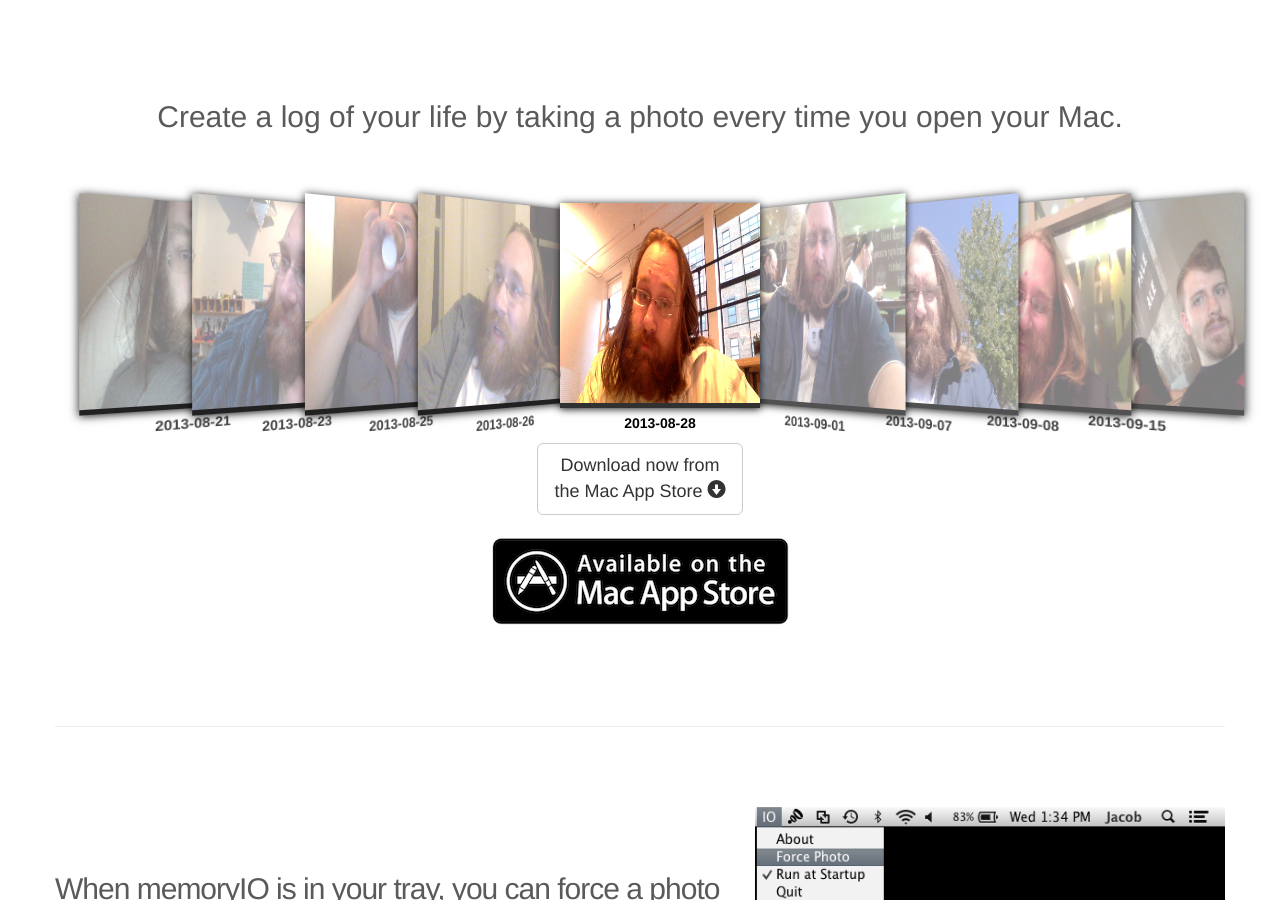
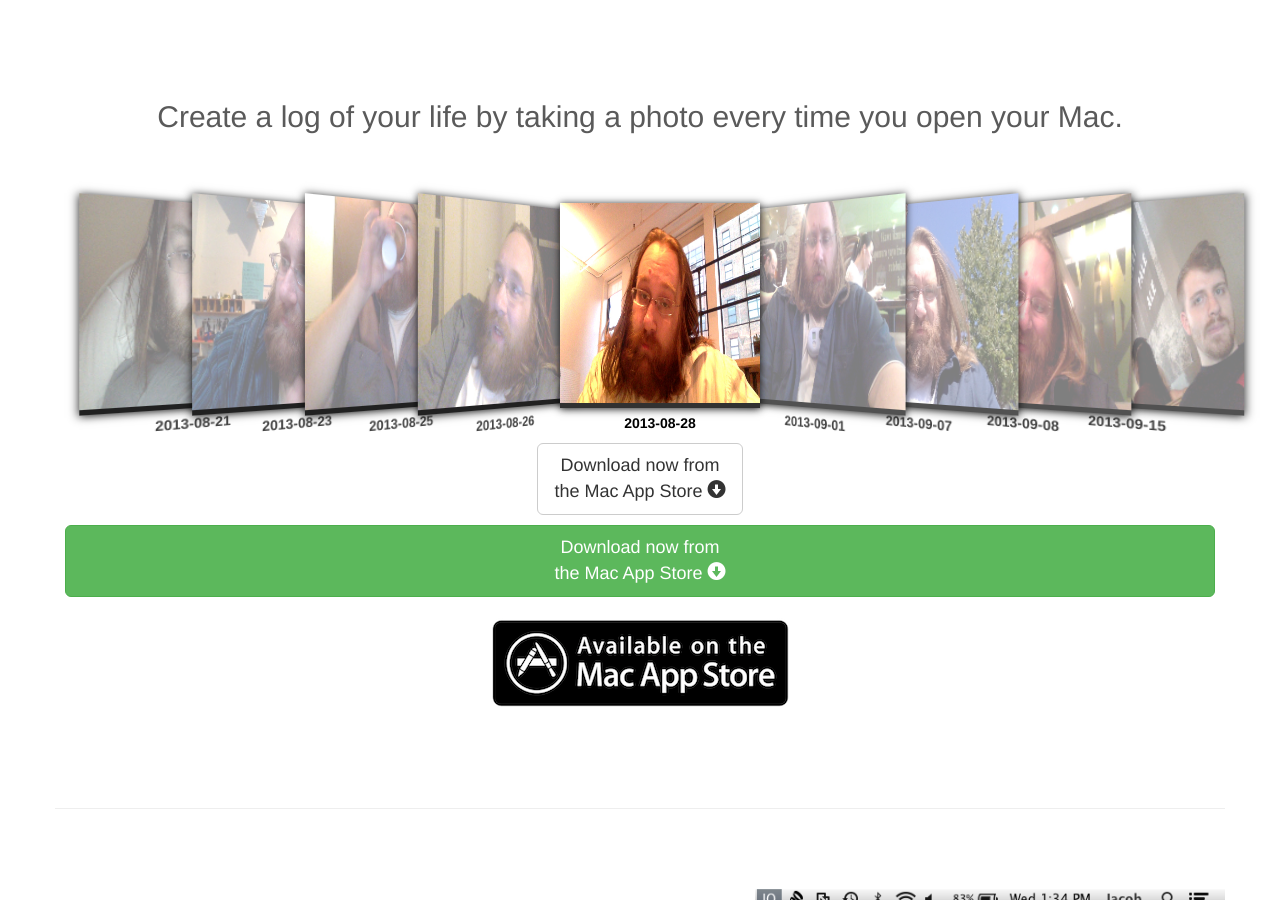
Before and after one commit to jacobrosenthal/memoryio-website, a Jekyll site: the page index.html, which Jekyll copies as it is, in a window 1280 px wide and 900 px high. Built offline with Jekyll 4.4.1, drawn with Linux system fonts in a browser that asks for light colours; Markdown is read by kramdown in place of the engine named in the settings.

Commit message:
playing with buttons and moving open source around

```diff
--- a/index.html
+++ b/index.html
@@ -139,6 +139,8 @@
             </ol>
           </div>
           <p><a href="#" class="btn btn-default btn-lg">Download now from<br>the Mac App Store <i class="glyphicon glyphicon-circle-arrow-down"></i></a></p>
+          <p><a href="#" class="btn btn-success btn-block btn-lg">Download now from<br>the Mac App Store <i class="glyphicon glyphicon-circle-arrow-down"></i></a></p>
+
         </div><!-- /.col-lg-4 -->
       </div><!-- /.row -->
       <div class="row">
@@ -188,7 +190,7 @@
 
       <div class="row">
         <div class="col-md-4 centered">
-          <p><a href="#" class="btn btn-default btn-lg">Download now from<br>the Mac App Store <i class="glyphicon glyphicon-circle-arrow-down"></i></a></p>
+          <p><a href="#" class="btn btn-success btn-block btn-lg">Download now from<br>the Mac App Store <i class="glyphicon glyphicon-circle-arrow-down"></i></a></p>
         </div>
       </div>
 
@@ -215,13 +217,13 @@
         </div>
         <div class="col-md-4 col-md-offset-1">
           <div class="row">
-            <h1>Open Source</h1>
-          </div>
-          <div class="row">
-            <p>The source code to MemoryIO is distributed under somefucking license and is currently hosted on github.</p>
-            <p>To start working with the source, first install git. Then run:</p>
-            <p>git clone git://github.com/augmentous/memoryio-mac.git</p>
-            <iframe src="http://ghbtns.com/github-btn.html?user=jacobrosenthal&repo=memoryio-macosx&type=fork" allowtransparency="true" frameborder="0" scrolling="0" width="62"height="20"></iframe>
+            <div class="col-md-4 centered">
+              <h1>Open Source</h1>
+              <p>The source code to MemoryIO is distributed under somefucking license and is currently hosted on github.</p>
+              <p>To start working with the source, first install git. Then run:</p>
+              <p>git clone git://github.com/augmentous/memoryio-mac.git</p>
+              <iframe src="http://ghbtns.com/github-btn.html?user=jacobrosenthal&repo=memoryio-macosx&type=fork" allowtransparency="true" frameborder="0" scrolling="0" width="62"height="20"></iframe>
+            </div>
           </div>
         </div>
       </div>
```
